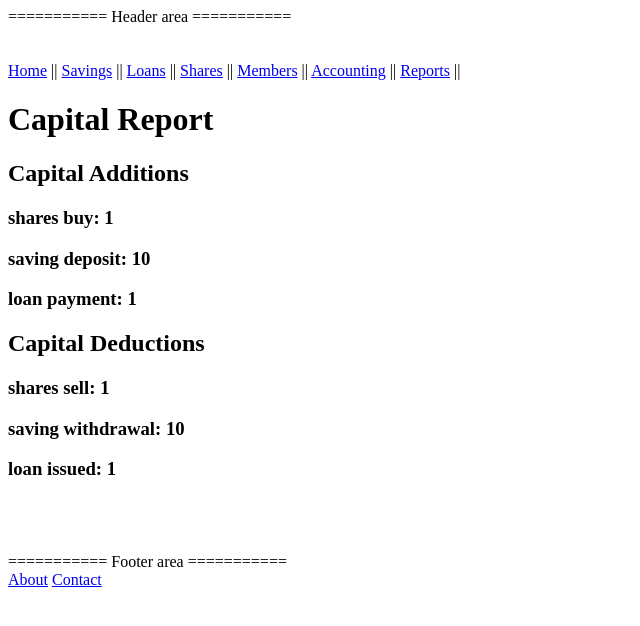
After one commit to suresh466/cooperative_finance, a Django app: page /reports/capital in a window 1280 px wide. The commit adds this page. Shown: the top 626 px of the page, without its empty margins (0-640 px from the left). Run offline with Django 3.2, Linux system fonts and the light colour scheme; tables that the repository leaves empty hold one stand-in row (values such as "Sample post").

Commit message:
create capital report view create template for the view map the url to the view

```diff
--- a/loans/views.py
+++ b/loans/views.py
@@ -110,7 +110,7 @@ def loan_payment(request, **kwargs):
 def loan_issue_transactions(request):
     template = 'loans/loans_transactions.html'
 
-    loans = LoanIssue.objects
+    loans = LoanIssue.objects.filter(status='Approved')
     loans_sum = loans.aggregate(Sum('principal'))['principal__sum']
 
     context = {
--- /dev/null
+++ b/reports/templates/reports/capital.html
@@ -0,0 +1,17 @@
+{% extends 'base.html' %}
+
+{% block content %}
+
+<h1>{{title}} Report</h1>
+
+<h2>{{title}} Additions</h2>
+<h3>shares buy: {{shares_buy_sum}}</h3>
+<h3>saving deposit: {{savings_deposit_sum}}</h3>
+<h3>loan payment: {{loan_payment_sum}}</h3>
+
+<h2>{{title}} Deductions</h2>
+<h3>shares sell: {{shares_sell_sum}}</h3>
+<h3>saving withdrawal: {{savings_withdrawal_sum}}</h3>
+<h3>loan issued: {{loan_issued_sum}}</h3>
+
+{% endblock %}
--- a/reports/templates/reports/reports.html
+++ b/reports/templates/reports/reports.html
@@ -5,7 +5,7 @@
 <h3>Income Report: <a href="{%url 'reports:income'%}">Income</a></h3>
 <h3>Expense Report: <a href="{%url 'reports:expense'%}">Expense</a></h3>
 <h3>Loans Report: <a href="{%url 'reports:loan'%}">Loans</a></h3>
-<h3>Capital Report</h3>
+<h3>Capital Report: <a href="{%url 'reports:capital'%}">Capital</a></h3>
 <h3>Monthly Report</h3>
 <h3>Yearly Report</h3>
 
--- a/reports/urls.py
+++ b/reports/urls.py
@@ -1,9 +1,10 @@
 from django.urls import path
-from .views import report,income,expense,loan
+from .views import report,income,expense,loan,capital
 app_name = 'reports'
 urlpatterns = [
     path('', report, name='reports'),
     path('income', income, name='income'),
     path('expense', expense, name='expense'),
     path('loans', loan, name='loan'),
+    path('capital', capital, name='capital'),
 ]
--- a/reports/views.py
+++ b/reports/views.py
@@ -1,6 +1,9 @@
 from django.shortcuts import render
 from accounting.models import Income,Expense
 from loans.models import LoanPayment,LoanIssue
+from shares.models import ShareBuy,ShareSell
+from savings.models import SavingDeposit,SavingWithdrawal
+from django.db.models import Sum
 # Create your views here.
 
 def report(request):
@@ -47,4 +50,32 @@ def loan(request):
     return render(request, template, context)
 
 def capital(request):
-    pass
+    template = 'reports/capital.html'
+
+    shares_buy = ShareBuy.objects.all()
+    shares_buy_sum = shares_buy.aggregate(Sum('number'))['number__sum']
+    shares_sell = ShareSell.objects.all()
+    shares_sell_sum = shares_sell.aggregate(Sum('number'))['number__sum']
+
+    savings_deposit = SavingDeposit.objects.all()
+    savings_deposit_sum = savings_deposit.aggregate(Sum('amount'))['amount__sum']
+    savings_withdrawal = SavingWithdrawal.objects.all()
+    savings_withdrawal_sum= savings_withdrawal.aggregate(Sum('amount'))['amount__sum']
+
+    loan_payment = LoanPayment.objects.all()
+    loan_payment_sum= loan_payment.aggregate(Sum('principal'))['principal__sum']
+    loan_issued = LoanIssue.objects.filter(status='Approved')
+    loan_issued_sum= loan_issued.aggregate(Sum('principal'))['principal__sum']
+
+    context = {
+            'shares_buy_sum': shares_buy_sum,
+            'shares_sell_sum': shares_sell_sum,
+            'savings_deposit_sum': savings_deposit_sum,
+            'savings_withdrawal_sum': savings_withdrawal_sum,
+            'loan_payment_sum': loan_payment_sum,
+            'loan_issued_sum': loan_issued_sum,
+            'loan_issued': loan_issued,
+            'title': 'Capital',
+            }
+
+    return render (request, template, context)
```
